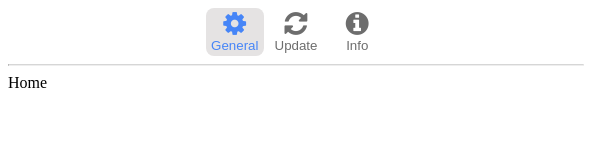
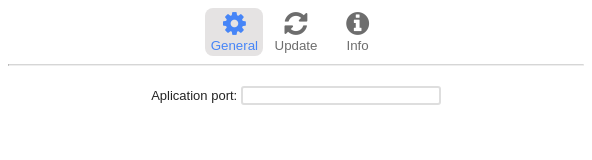
Before and after one commit to graphicmarket/mockup-baker-app, an Electron app: page views/preferences/index.html in a window 592 px wide. Drawn offline with Linux system fonts and the light colour scheme.

Commit message:
change The font and borders are changed in the general module

```diff
--- a/views/preferences/js/index.js
+++ b/views/preferences/js/index.js
@@ -3,7 +3,7 @@
 (function () {
     function init() {
         const router = new Router([
-            new Route('general', 'home.html', true),
+            new Route('general', 'general.html', true),
             new Route('update', 'update.html'),
             new Route('info', 'info.html')
         ]);
--- a/views/preferences/styles/index.css
+++ b/views/preferences/styles/index.css
@@ -1,8 +1,6 @@
 .body {
   margin: 0;
   padding: 0;
-  background-color: rgb(235, 235, 235);
-  font-family: Arial, Helvetica, sans-serif;
 }
 
 #menuList {
@@ -13,6 +11,7 @@
 }
 
 #menuList a {
+  font-family: Arial, Helvetica, sans-serif;
   font-size: small;
   text-decoration: none;
 }
@@ -47,3 +46,24 @@ a .active{
 hr.solid {
   border-top: 0.5px solid rgb(214, 214, 214);
 }
+
+#app {
+  margin-top: 20px;
+  text-align: center;
+  color: rgb(36, 36, 36);
+  font-family: Arial, Helvetica, sans-serif;
+  font-size: small;
+}
+
+#app input[type=number] {
+  width: 200px;
+  box-sizing: border-box;
+  padding: 0;
+  outline: none;
+  border-radius: 3px;
+  border: 2px solid rgb(222, 222, 222);
+}
+
+#app input[type=number]:focus {
+  border: 2px solid rgb(143, 172, 237);
+}
--- /dev/null
+++ b/views/preferences/views/general.html
@@ -0,0 +1,4 @@
+<div class="row">
+    <label for="aplicationPort">Aplication port: </label>
+    <input type="number" name="port" id="aplicationPort">
+</div>
--- a/views/preferences/views/home.html
+++ /dev/null
@@ -1 +0,0 @@
-<div>Home</div>
```
